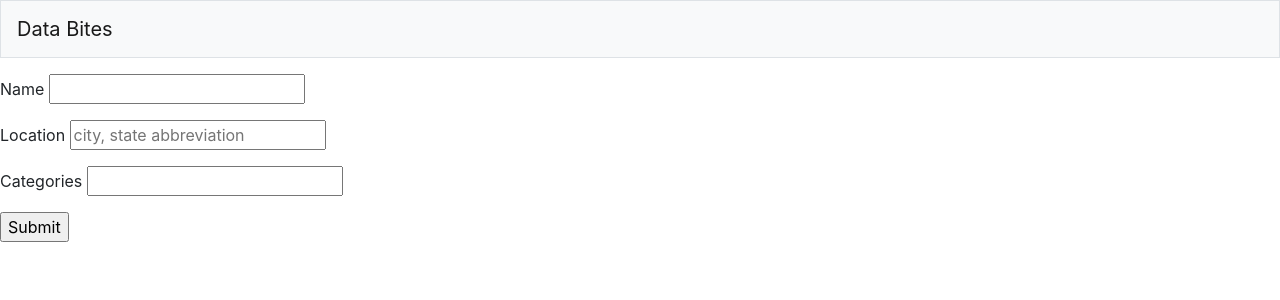
After one commit to connie-ho/data-bites, a Flask app: page /search in a window 1280 px wide. The commit adds this page. Shown: the top 300 px of the page. Run offline with Flask 2, Linux system fonts and the light colour scheme; some libraries are stand-ins or nearby versions.

Commit message:
add query for business route

```diff
--- /dev/null
+++ b/app/app.py
@@ -0,0 +1,121 @@
+import os
+from flask import Flask, render_template, request, redirect
+from flask_mysqldb import MySQL
+from dotenv import load_dotenv
+
+from werkzeug.exceptions import default_exceptions, HTTPException, InternalServerError
+from werkzeug.security import check_password_hash, generate_password_hash
+
+load_dotenv()
+
+app = Flask(__name__)
+# Configure db
+app.config['MYSQL_HOST'] = os.getenv('MYSQL_HOST')
+app.config['MYSQL_USER'] = os.getenv('MYSQL_USER')
+app.config['MYSQL_PASSWORD'] = os.getenv('MYSQL_PASSWORD')
+app.config['MYSQL_DB'] = os.getenv('MYSQL_DB')
+
+mysql = MySQL(app)
+
+@app.route('/', methods=['GET', 'POST'])
+def index():
+    return render_template('index.html')
+
+@app.route('/create-account', methods=['GET', 'POST'])
+def create_account():
+    if request.method == 'POST':
+        # Fetch form data
+        userDetails = request.form
+        name = userDetails['name']
+        email = userDetails['email']
+        cursor = mysql.connection.cursor()
+        cursor.execute("INSERT INTO users(name, email) VALUES(%s, %s)",(name, email))
+        mysql.connection.commit()
+        cursor.close()
+        return redirect('/users')
+    return render_template('index.html')
+
+@app.route('/search', methods=["GET", "POST"])
+def search():
+    if request.method == "POST":
+        name = request.form.get("name")
+        categories = request.form.get("categories")
+        location = request.form.get("location")
+        city = ""
+        state = ""
+        print(location)
+        if location:
+            location_arr = location.split(", ")
+            city = location_arr[0]
+            if len(location_arr) > 1:
+                state = location_arr[1]
+
+        # TODO: CLEANUP CATEGORIES
+        if not (name or categories or city or state):
+            return 'Error'
+
+        # execute query
+        cursor = mysql.connection.cursor()
+        # create a view for stars and review count
+        query = """
+        SELECT business_id, name, AVG(reviews.stars), count(review_id) FROM Business
+            LEFT JOIN Reviews USING(business_id) """
+
+        if categories and len(categories):
+            query += "LEFT JOIN Categories USING(business_id) "
+
+        query += "WHERE "
+        values = []
+
+        where_count = 0
+
+        if name:
+            query += "name=%s "
+            values.append(name)
+            where_count += 1
+
+        if city:
+            query += "AND city=%s " if where_count else "city=%s "
+            values.append(city)
+            where_count += 1
+
+        if state:
+            query += "AND state=%s " if where_count else "state=%s "
+            values.append(state)
+            where_count += 1
+
+        # TODO: categories
+
+        query += "GROUP BY business_id"
+
+        res = cursor.execute(query, values)
+        if res > 0:
+            businesses = cursor.fetchall()
+            print(businesses)
+            return render_template('businesses.html', businesses=businesses)
+        else:
+            return 'No Results'
+
+    return render_template('search.html')
+
+
+@app.route('/{business_id}')
+def business_id():
+    cur = mysql.connection.cursor()
+    resultValue = cur.execute("SELECT * FROM users")
+    if resultValue > 0:
+        userDetails = cur.fetchall()
+        return render_template('users.html',userDetails=userDetails)
+
+def errorhandler(e):
+    """Handle error"""
+    if not isinstance(e, HTTPException):
+        e = InternalServerError()
+    return 'Error'
+
+# Listen for errors
+for code in default_exceptions:
+    app.errorhandler(code)(errorhandler)
+
+if __name__ == '__main__':
+    app.run(debug=True)
--- a/templates/index.html
+++ b/app/templates/create-account.html
@@ -1,3 +1,6 @@
+{% extends "layout.html" %}
+
+{% block main %}
 <form method="POST" action="">
     Name <input type="text" name="name" />
     <br>
@@ -5,3 +8,4 @@
     <br>
     <input type="submit">
 </form>
+{% endblock %}
--- /dev/null
+++ b/app/templates/layout.html
@@ -0,0 +1,40 @@
+<!DOCTYPE html>
+
+<html lang="en">
+
+    <head>
+
+        <!-- Required meta tags -->
+        <meta charset="utf-8">
+        <meta name="viewport" content="width=device-width, initial-scale=1, shrink-to-fit=no">
+
+        <!-- documentation at http://getbootstrap.com/docs/4.1/, alternative themes at https://bootswatch.com/ -->
+        <link href="https://maxcdn.bootstrapcdn.com/bootstrap/4.1.3/css/bootstrap.min.css" rel="stylesheet">
+
+        <!-- https://favicon.io/emoji-favicons/money-mouth-face/ -->
+        <link href="/static/favicon.ico" rel="icon">
+<!--
+        <link href="/static/styles.css" rel="stylesheet"> -->
+
+        <script src="https://code.jquery.com/jquery-3.3.1.min.js"></script>
+        <script src="https://cdnjs.cloudflare.com/ajax/libs/popper.js/1.14.3/umd/popper.min.js"></script>
+        <script src="https://maxcdn.bootstrapcdn.com/bootstrap/4.1.3/js/bootstrap.min.js"></script>
+
+        <title>Data Bites: {% block title %}{% endblock %}</title>
+
+    </head>
+
+    <body>
+
+        <nav class="navbar navbar-expand-md navbar-light bg-light border">
+            <a class="navbar-brand" href="/">Data Bites</a>
+        </nav>
+
+        <main>
+            {% block main %}{% endblock %}
+        </main>
+
+
+    </body>
+
+</html>
--- /dev/null
+++ b/app/templates/search.html
@@ -0,0 +1,22 @@
+{% extends "layout.html" %}
+
+{% block title %}
+Search For A Business By:
+{% endblock %}
+
+{% block main %}
+<form method="POST" action="">
+    <div class="pt-3">
+        Name <input type="text" name="name" />
+    </div>
+    <div class="pt-3">
+        Location <input type="text" placeholder="city, state abbreviation" name="location" />
+    </div>
+    <div class="pt-3">
+        Categories <input type="text" name="category" />
+    </div>
+    <div class="pt-3" >
+        <input type="submit">
+    </div>
+</form>
+{% endblock %}
```
Also changed, not shown: app/templates/businesses.html (added, +31 -0 lines), app/templates/index.html (added, +15 -0 lines), documents/design-decisions.md (added, +15 -0 lines), main.py (deleted, +0 -40 lines), scripts/queries.sql (added, +8 -0 lines), app/templates/users.html (renamed from templates/users.html), scripts/create_tables.sql (renamed from create_tables.sql), scripts/load_data.sql (renamed from load_data.sql), scripts/load_keys.sql (renamed from load_keys.sql), 2 other files.
